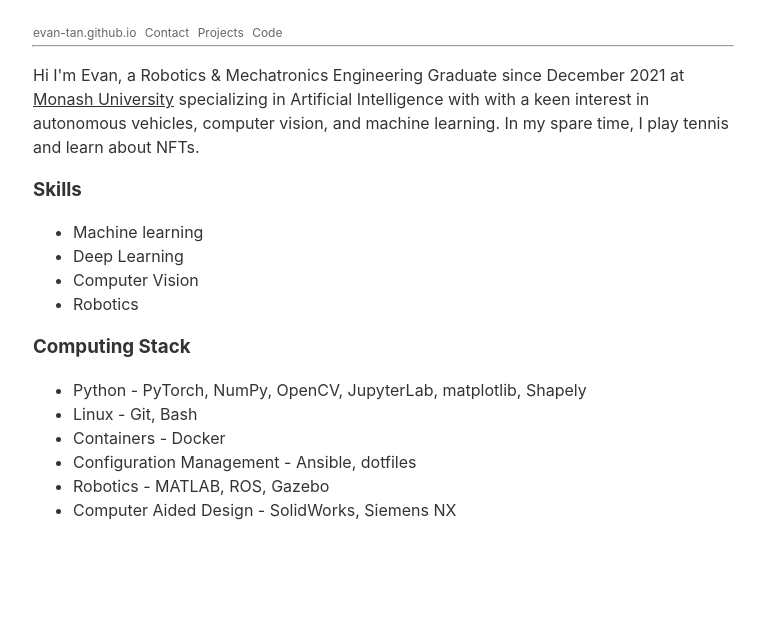
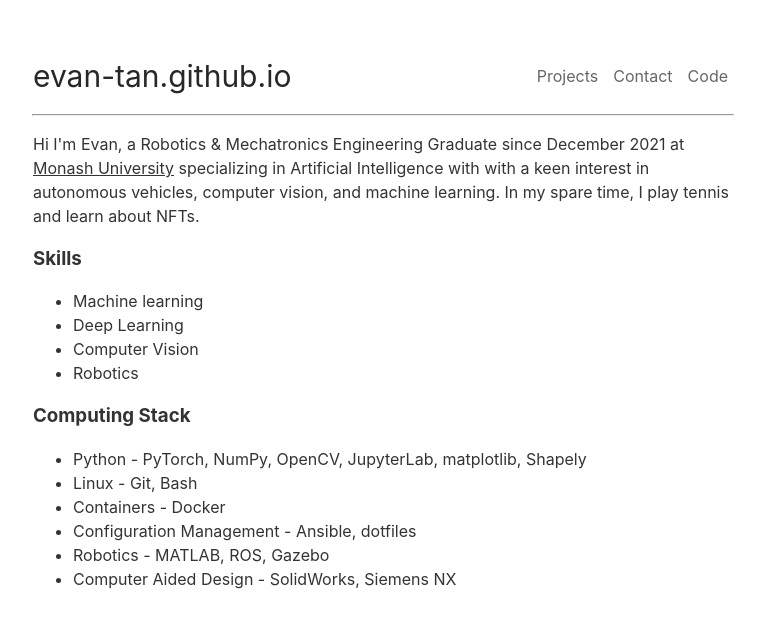
Before and after one commit to evan-tan/evan-tan.github.io, a Jekyll site: the page built from index.html, in a window 1280 px wide. Shown: the top 628 px of the page, without its empty margins (257-1022 px from the left). Built offline with Jekyll 4.4.1, drawn with Linux system fonts in a browser that asks for light colours.

Commit message:
Update navbar, use SASS

```diff
--- a/_includes/nav.html
+++ b/_includes/nav.html
@@ -1,10 +1,13 @@
-<div class='nav wrap clean-ul'>
-    <ul class='horizontal-li'>
-        <li><a href='/'>{{ site.title }}</a></li>
-        <li><a href='/contact'>Contact</a></li>
-        <li><a href='/projects'>Projects</a></li>
-        <li><a href="https://github.com/{{ site.accounts.github }}" target="_blank">Code</a></li>
+<div class='nav wrap'>
+    <a id='author-name' class='alignable pull-left' href='{{ site.url }}'>{{ site.title }}</a>
+    <ul id='nav-links' class='alignable pull-right nav-ul'>
+        <li class='alignable pull-left nav-li'><a href='/projects'>Projects</a></li>
+        <li class='alignable pull-left nav-li'><a href='/contact'>Contact</a></li>
+        <li class='alignable pull-left nav-li'><a href="https://github.com/{{ site.accounts.github }}"
+                target="_blank">Code</a></li>
     </ul>
 </div>
 
+<!-- prevent design from breaking -->
+<div style='clear: both'></div>
 <hr class="wrap">
--- a/_layouts/default.html
+++ b/_layouts/default.html
@@ -25,7 +25,7 @@
         {% if page.project %}
         <div>
             <h2>{{ page.title }}</h2>
-            <p class="project_date">PUBLISHED<br>
+            <p class="project-date">PUBLISHED<br>
                 {{ page.date | date: "%-d %B %Y" | upcase}}
             </p>
         </div>
--- a/css/style.css
+++ b/css/style.scss
@@ -1,3 +1,8 @@
+---
+---
+
+/* general */
+
 html {
     font-family: -apple-system, Helvetica, arial, sans-serif;
     color: rgba(0, 0, 0, 0.8);
@@ -13,6 +18,7 @@
 /* remove underline during hover */
 a:hover {
     text-decoration: none;
+    color: rgba(0, 0, 0, 0.6);
 }
 
 /* remove padding and bullets of lists */
@@ -30,13 +36,24 @@
 
 .wrap {
     margin: 0 auto;
+    min-width: 300px;
     max-width: 700px;
 }
 
+// nav bar
+
+#author-name {
+    font-size: 30px;
+    color: #272727;
+    display: inline-block;
+}
+
+#nav-links a:hover {
+    font-weight: bold;
+}
+
 .nav {
-    margin-top: 15px;
-    margin-bottom: 0px;
-    font-size: 12px;
+    padding: 50px 0 50px 0;
 }
 
 .nav a {
@@ -44,12 +61,33 @@
     text-decoration: none;
 }
 
-.nav a:hover {
-    font-weight: bold;
+.nav-ul {
+    display: inline-block;
+    margin: 0;
+    margin-left: 20px;
+}
+
+.nav-li {
+    list-style-type: none;
+    margin: 0 5px 0 10px;
+}
+
+.alignable {
+    display: inline-block;
+}
+
+.pull-left {
+    @extend .alignable;
+    float: left;
+}
+
+.pull-right {
+    @extend .alignable;
+    float: right;
 }
 
 .project-index {
-    margin-top: 5px;
+    margin-top: 15px;
     margin-bottom: 15px;
 }
 
@@ -57,11 +95,6 @@
     margin-bottom: 5px;
     font-weight: bold;
     font-size: 18px;
-}
-
-.project-title:hover {
-    text-decoration: none;
-    color: rgba(0, 0, 0, 0.5);
 }
 
 .project-date {
```
Also changed, not shown: README.md.
